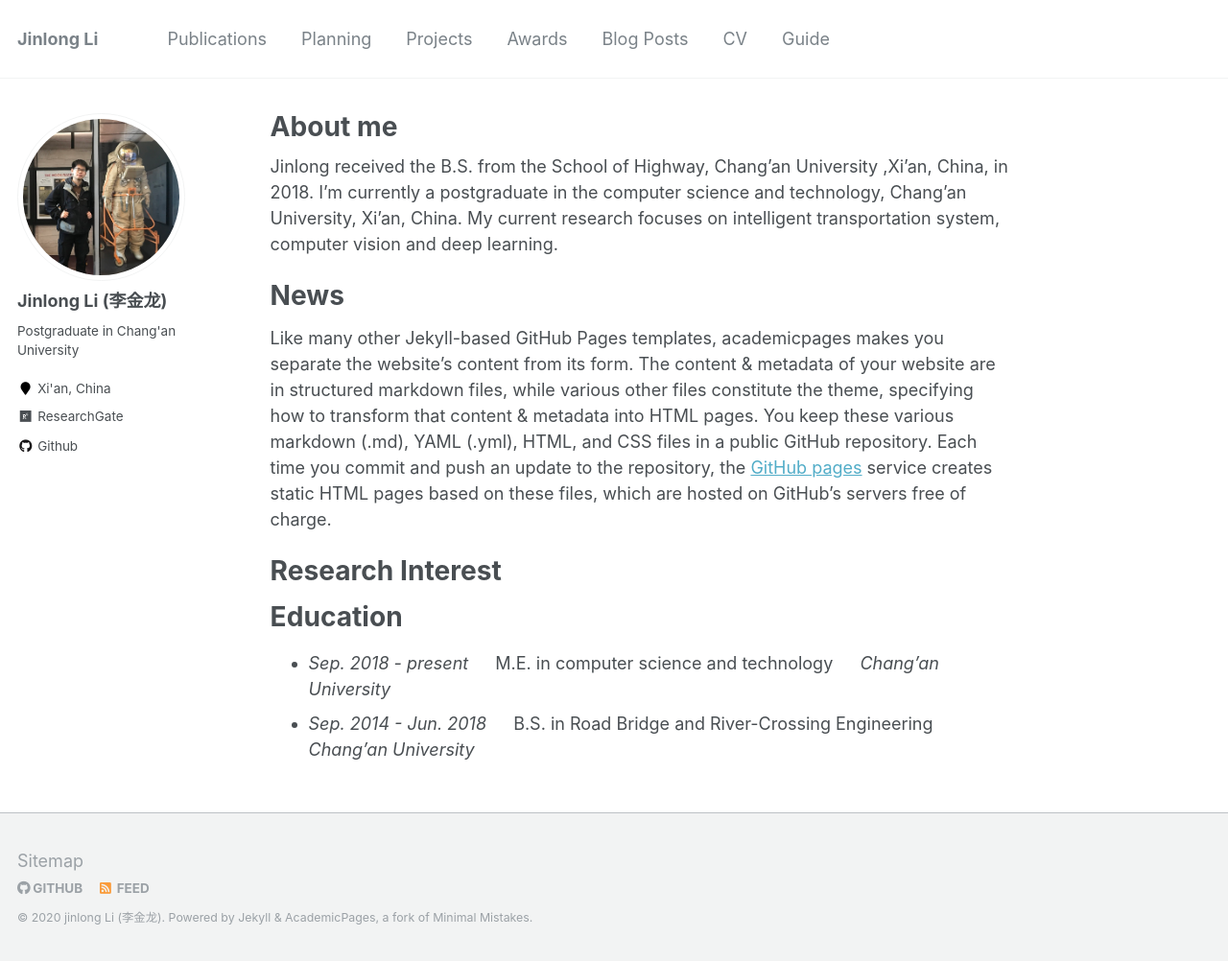
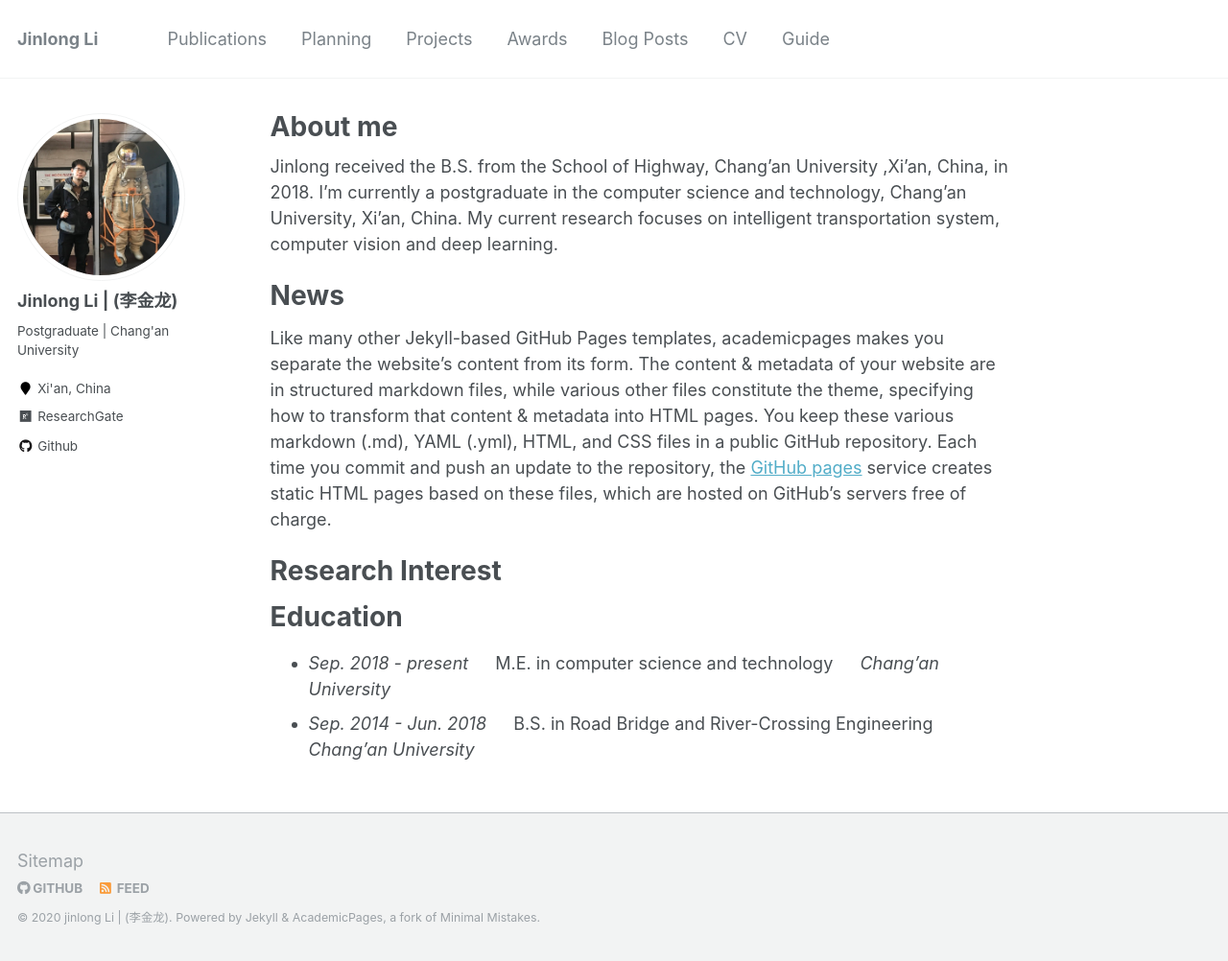
Before and after one commit to jinlong17/jinlong17.github.io, a Jekyll site: the page built from _pages/about.md, in a window 1280 px wide and 1002 px high. Shown: the whole window at 96% size. Built offline with Jekyll 4.4.1, drawn with Linux system fonts in a browser that asks for light colours.

```diff
--- a/_config.yml
+++ b/_config.yml
@@ -9,7 +9,7 @@
 locale                   : "China"
 title                    : "Jinlong Li"
 title_separator          : "-"
-name                     : &name "jinlong Li (李金龙)"
+name                     : &name "jinlong Li |  (李金龙)"
 description              : &description "personal description"
 url                      : "https://jinlong17.github.io"
 baseurl                  : "" # the subpath of your site, e.g. "/blog"
@@ -80,9 +80,9 @@ analytics:
 
 # Site Author
 author:
-  name             : "Jinlong Li (李金龙)"
+  name             : "Jinlong Li | (李金龙)"
   avatar           : "profile.png"
-  bio              : "Postgraduate in Chang'an University"
+  bio              : "Postgraduate | Chang'an University"
   location         : "Xi'an, China"
   employer         :
   pubmed           : #"https://www.ncbi.nlm.nih.gov/pubmed/?term=john+snow"
```
